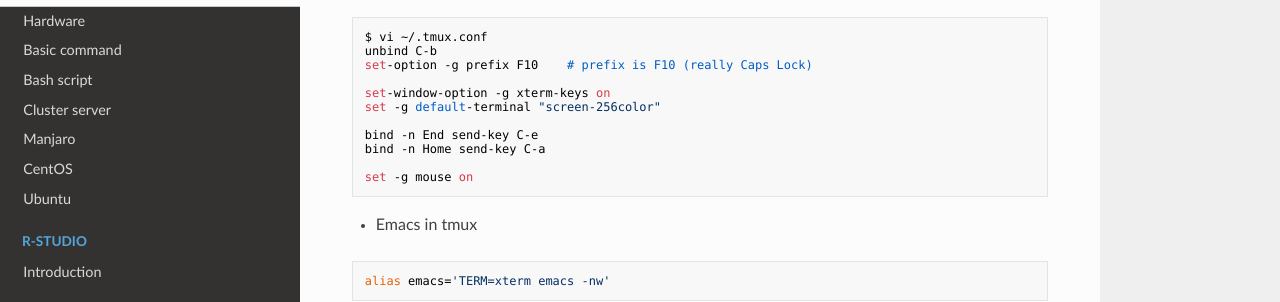
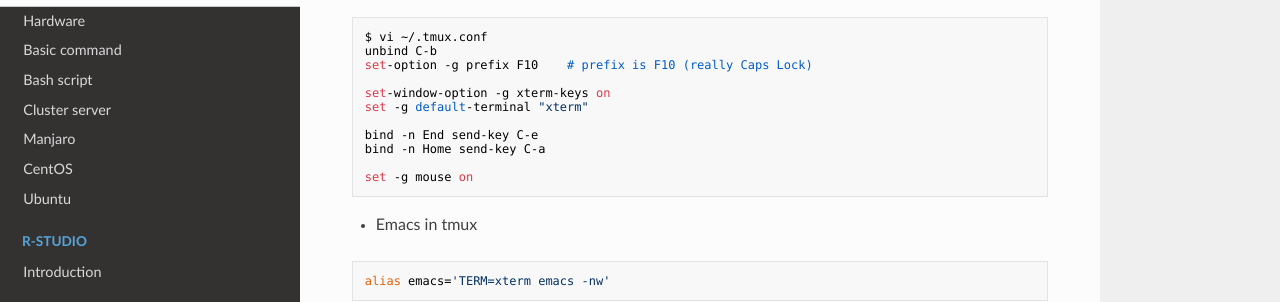
Before and after one commit to WonyoungCho/LINUX, an MkDocs documentation site: the page built from docs/config.md, in a window 1280 px wide and 900 px high, scrolled down 471 px. Shown: the part 160-462 px from the top of the window. Built offline with MkDocs 1.6.1, drawn with Linux system fonts in a browser that asks for light colours; nearby versions of some CDN libraries; old or Windows-style settings are respelled for this version of MkDocs.

Commit message:
Update config.md

```diff
--- a/docs/config.md
+++ b/docs/config.md
@@ -35,7 +35,7 @@ unbind C-b
 set-option -g prefix F10    # prefix is F10 (really Caps Lock)
 
 set-window-option -g xterm-keys on
-set -g default-terminal "screen-256color"
+set -g default-terminal "xterm"
 
 bind -n End send-key C-e
 bind -n Home send-key C-a
```
